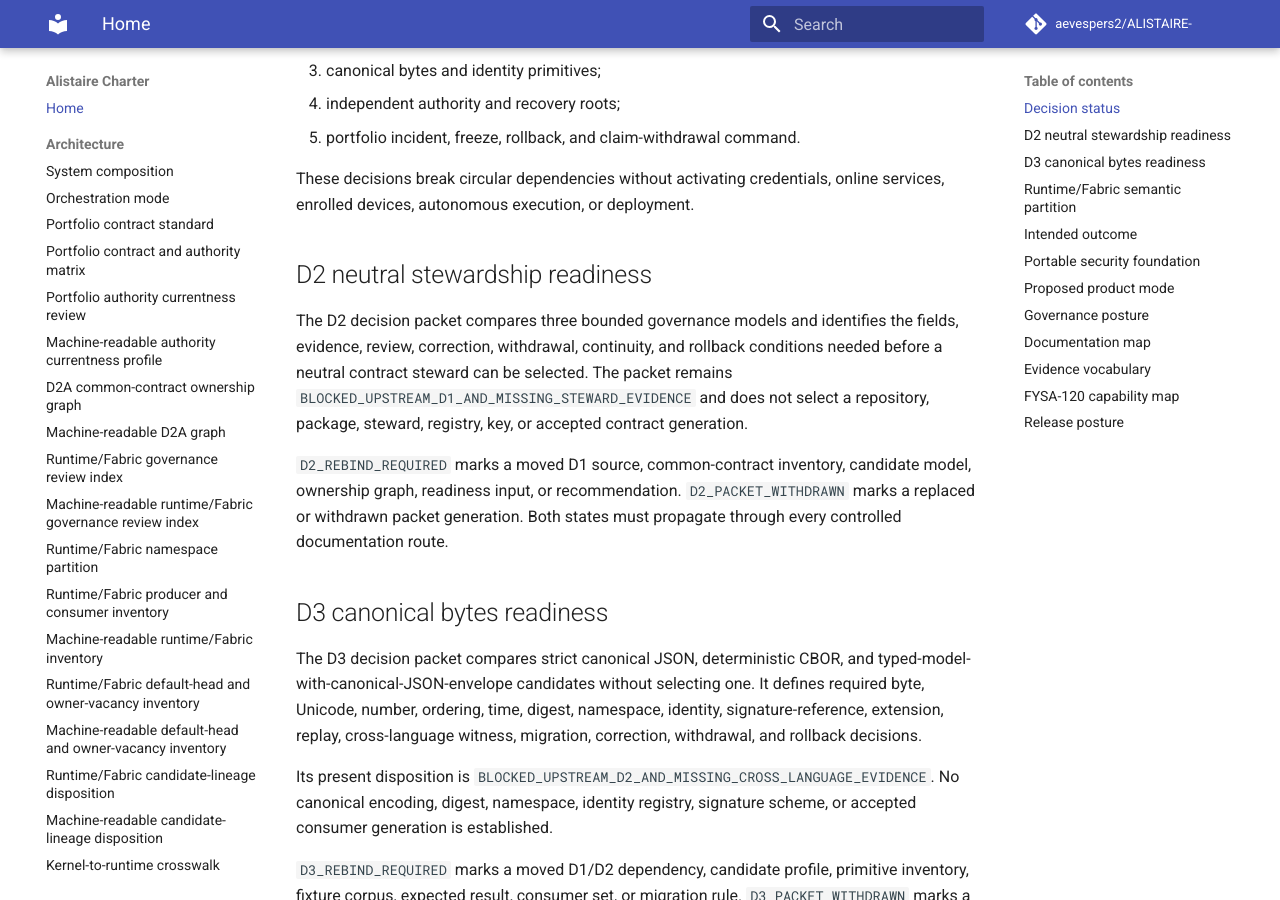
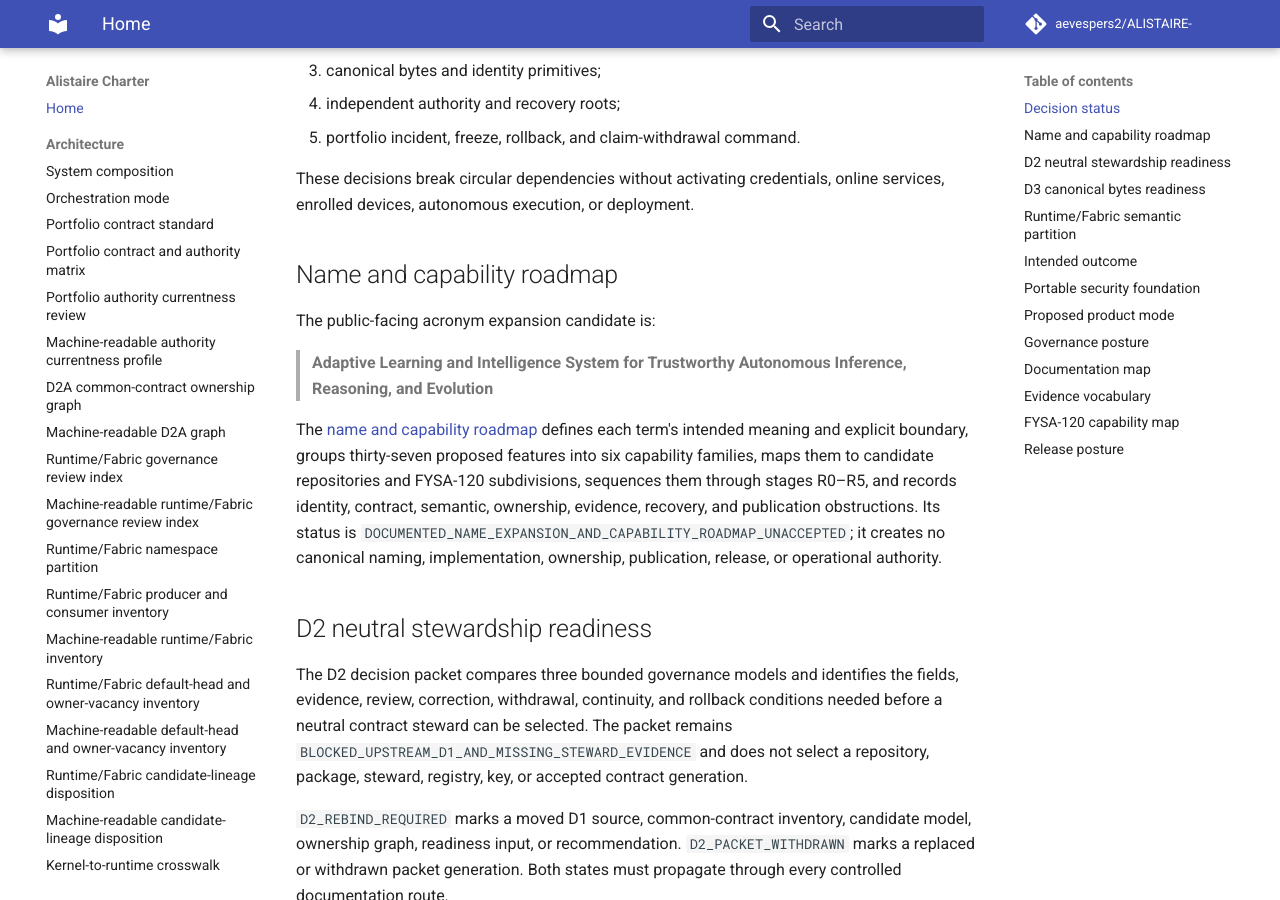
Before and after one commit to aevespers2/ALISTAIRE-, an MkDocs documentation site: the page built from docs/index.md, in a window 1280 px wide and 900 px high, scrolled down 669 px. Built offline with MkDocs 1.6.1 and Material for MkDocs 9.7.7, drawn with Linux system fonts in a browser that asks for light colours; comment, search, counter and statistics services are not loaded; some of the changed text lies outside the part shown.

Commit message:
docs: integrate name and capability roadmap into Pages overview

```diff
--- a/docs/index.md
+++ b/docs/index.md
@@ -18,6 +18,14 @@ The immediate work is not runtime implementation. It is acceptance or revision o
 5. portfolio incident, freeze, rollback, and claim-withdrawal command.
 
 These decisions break circular dependencies without activating credentials, online services, enrolled devices, autonomous execution, or deployment.
+
+## Name and capability roadmap
+
+The public-facing acronym expansion candidate is:
+
+> **Adaptive Learning and Intelligence System for Trustworthy Autonomous Inference, Reasoning, and Evolution**
+
+The [name and capability roadmap](name-and-capability-roadmap.md) defines each term's intended meaning and explicit boundary, groups thirty-seven proposed features into six capability families, maps them to candidate repositories and FYSA-120 subdivisions, sequences them through stages R0–R5, and records identity, contract, semantic, ownership, evidence, recovery, and publication obstructions. Its status is `DOCUMENTED_NAME_EXPANSION_AND_CAPABILITY_ROADMAP_UNACCEPTED`; it creates no canonical naming, implementation, ownership, publication, release, or operational authority.
 
 ## D2 neutral stewardship readiness
 
@@ -87,6 +95,8 @@ Consequential authority remains explicitly granted, narrowly scoped, revocable,
 
 | Guide | Purpose |
 |---|---|
+| [Name and capability roadmap](name-and-capability-roadmap.md) | Public-facing acronym expansion, feature families, repository candidates, staged maturity, obstructions, rollback, and FYSA-120 mapping |
+| [Machine-readable name and capability roadmap](name-and-capability-roadmap-v1.json) | Closed roadmap identity, terms, stages, feature graph, gates, prohibited promotions, skill mapping, and rollback rules |
 | [Architecture](architecture.md) | Portfolio composition, authority order, lifecycles, envelopes, gluing witnesses, freeze, and first simulation |
 | [Portable security foundation](portable-security-foundation.md) | Repository `0`/`1` device-trust mission, adapter boundaries, contracts, fixtures, loss, replacement, and recovery |
 | [Portfolio integration roadmap](portfolio-integration-roadmap.md) | Systemic cycles, D1–D5 decision cut, acceptance DAG, sequenced phases, invalidation, and rollback |
@@ -128,9 +138,11 @@ Repository names, documentation, empty pages, ceremonial titles, successful comm
 
 Repository consolidation applies CAT-011, CAT-012, CAT-013, CAT-017, CAT-018, CAT-019, CAT-031, and CAT-040. D2 decision readiness additionally applies CAT-060 and CAT-070 for trust modeling, least privilege, continuity, authority mapping, procedure engineering, participation, oversight, and repair. D3 adds CAT-032, CAT-052, and CAT-059 for distributed representation, replay and consistency analysis, identity-bound provenance, domain-separated evidence, verification portability, and attestation transport.
 
+The name and capability roadmap additionally applies CAT-030 for cross-disciplinary integration, CAT-033 for privacy governance, CAT-041 for agent architecture and orchestration, and CAT-054 for secure supply-chain boundaries and retained assurance evidence.
+
 The runtime/Fabric partition additionally applies CAT-011-B/E, CAT-012-A/B/D/E, CAT-013-A/C/D/E, CAT-017-C/D/E, CAT-019-B/C/D, CAT-031-A/D/E, CAT-032-A/B/D, CAT-040-B/D/E, CAT-052-A/B/E, and CAT-070-A/B/C/E.
 
-Proposed subdivisions `040-F`, `040-G`, `013-F`, `013-G`, `031-Q`, `017-F`, and **`032-F — Semantic-level partition and projection integrity`** remain non-authoritative taxonomy gaps rather than competence, appointment, or permission claims.
+Proposed subdivisions `040-F`, `040-G`, `013-F`, `013-G`, `031-Q`, `017-F`, **`032-F — Semantic-level partition and projection integrity`**, **`012-Q — Public identity expansion, capability-roadmap architecture, and cross-document naming coherence`**, **`013-L — Evidence-linked feature-to-repository capability and obstruction graphing`**, and **`041-F — Governance-gated capability portfolio decomposition and maturity sequencing`** remain non-authoritative taxonomy gaps rather than competence, appointment, or permission claims.
 
 ## Release posture
 
```
